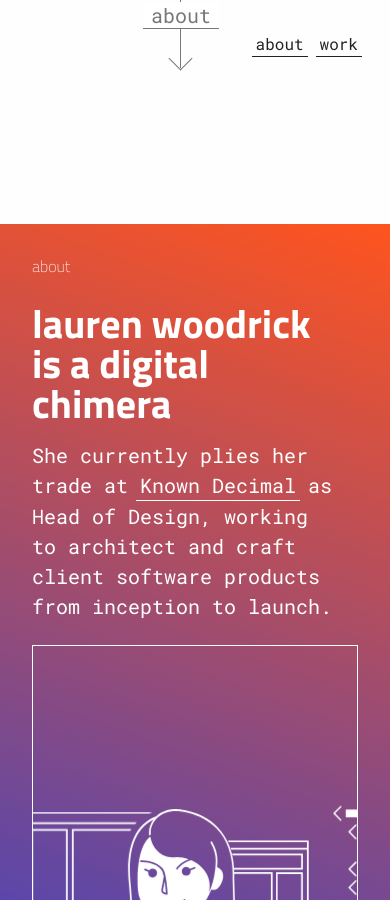
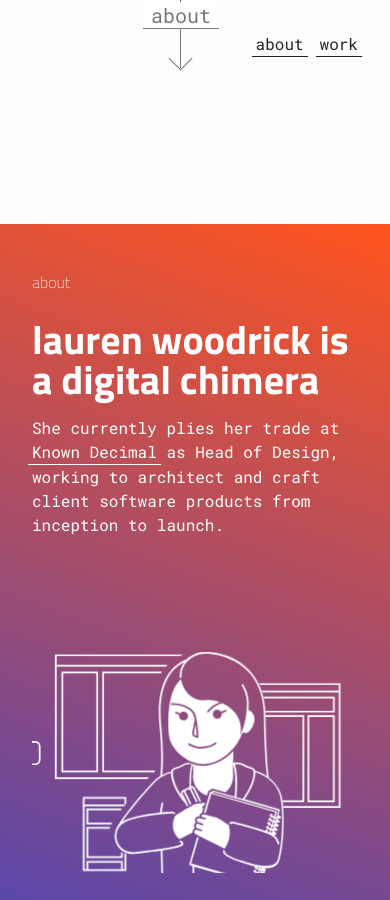
Before and after one commit to lwoodrick/lwoodrick.github.io, a Jekyll site: the page built from index.html, in a window 390 px wide and 900 px high, scrolled down 733 px. Built offline with Jekyll 4.4.1, drawn with Linux system fonts in a browser that asks for light colours; some of the changed text lies outside the part shown.

Commit message:
Uhhhhh—

```diff
--- a/_sass/_utilities.scss
+++ b/_sass/_utilities.scss
@@ -63,25 +63,25 @@
 .fs-1 {
   font-size: 1rem;
 
-  @media (max-height: 900px) {
+  @media (max-width: 1024px) {
     font-size: 0.85rem;
   }
 }
 .fs-1-5 {
   font-size: 1.5rem;
 
-  @media (max-height: 900px) {
+  @media (max-width: 1440px) {
     font-size: 1rem;
   }
 }
 .fs-2 {
   font-size: 2rem;
 
-  @media (max-height: 900px) {
-    font-size: 1.5rem;
+  @media (max-height: 1024px) {
+    font-size: 1rem;
   }
   @media (max-width: 600px) {
-    font-size: 1.25rem;
+    font-size: 1rem;
   }
 }
 .fs-4 {
@@ -94,11 +94,11 @@
 .fs-6 {
   font-size: 6rem;
 
-  @media (max-height: 1300px), (max-width: 1300px) {
+  @media (max-width: 1440px) {
     font-size: 4rem;
   }
 
-  @media (max-width: 600px) {
+  @media (max-width: 900px) {
     font-size: 2.5rem;
   }
 }
--- a/_sass/modules/_lists.scss
+++ b/_sass/modules/_lists.scss
@@ -8,6 +8,7 @@
 // Standard List
 
 ul.list {
+  @extend .fs-1;
   margin-top: 0.5rem;
   padding-left: 1.75rem;
   line-height: 1.25;
--- a/_sass/pages/_home.scss
+++ b/_sass/pages/_home.scss
@@ -55,11 +55,13 @@
   grid-template-rows: 1fr auto 1fr;
   grid-template-columns: 1fr 2fr 1fr;
   background: $brand-gradient;
-  height: 100vh;
+  height: auto;
+  padding: 2rem 2rem 0 2rem;
   grid-template-areas: ". . ." "about about about" ". . .";
 
   .content {
     grid-area: about;
+    margin: 1rem auto 0 auto;
   }
   @media (max-width: 1024px) {
     grid-template-rows: 1fr;
@@ -78,25 +80,13 @@
   align-content: flex-start;
   color: $white;
   height: auto;
-  // max-height: 50rem;
-  // grid-template-rows: 4rem calc(100vh - 4rem);
-  // grid-template-columns: 1fr 1fr 1fr;
-  // grid-column-gap: 2rem;
-  // grid-template-areas: "section-name skills skills" "copy skills skills";
-  @media (max-width: 1300px) {
-    // grid-template-areas: "section-name skills skills" "copy skills skills";
-  }
   @media (max-width: 768px) {
     margin: unset;
     max-height: none;
     height: auto;
-    // grid-template-columns: 1fr;
-    // grid-template-rows: 3rem auto 1fr;
-    // grid-template-areas: "section-name" "copy" "skills";
   }
   // Grid Area Assignment
   .section-title {
-    // grid-area: section-name;
     flex: 1 1 100vw;
     height: 4rem;
 
@@ -104,37 +94,30 @@
       height: 3rem;
     }
   }
-
   .section-copy {
-    // grid-area: copy;
     box-sizing: border-box;
     padding-right: 1rem;
     flex: 1 1 33%;
-    @media (max-width: 1300px) {
-      // margin-right: 2rem;
-    }
+    margin: 0rem 0 2rem 0;
+
     @media (max-width: 768px) {
-      // margin-bottom: 1.5rem;
-    }
-    @media (max-width: 600px) {
-      // margin-right: 0;
+      flex-basis: 100%;
+      padding-right: 0;
+      margin-bottom: 0;
     }
   }
 
   .section-sidebar__container {
     box-sizing: border-box;
     padding-left: 1rem;
-    // grid-area: skills;
     position: relative;
-    // bottom: 0;
     flex: 1 1 66%;
     overflow: hidden;
-    border: 1px solid $white;
-    height: 60vh;
+    width: 100%;
 
     @media (max-width: 768px) {
-      max-height: 100vmin;
-
+      flex-basis: 100%;
+      padding-right: 0;
     }
   }
 
@@ -145,18 +128,18 @@
     display: flex;
     flex-direction: row;
     height: 100%;
-    bottom: 0;
+    bottom: -5px;
     transition: left 0.2s ease-in;
+
+    @media (max-width: 768px) {
+      height: 80vw;
+    }
 
     & > svg {
       position: relative;
       flex: 0 0 100%;
       width: 100%;
       height: auto;
-    }
-
-    @media(max-width: 768px) {
-      left: -110%;
     }
   }
 
@@ -177,34 +160,48 @@
       background-color: rgba(0, 0, 0, 0.2);
     }
   }
-  .style-selector__group {
-    display: flex;
-    justify-content: space-between;
-    align-items: center;
-    text-transform: capitalize;
-    margin-bottom: 1rem;
+}
 
-    @media (max-width: 768px) {
-      justify-content: flex-end;
-    }
+// About Subsection
+
+.row--about-subsection {
+  display: block;
+  background-color: $black;
+  color: $white;
+  border-top: 1px solid $white;
+  border-bottom: 1px solid $white;
+}
+
+.content--about-subsection {
+  display: flex;
+  height: auto;
+  width: 100%;
+
+  &>div {
+    flex: 1 1 calc(33.333% - 21.333px);
   }
 
-  .style-selector__group__title {
+  .section-lede h3 {
+    @extend .fs-4;
+    margin-bottom: 1rem;
+  }
+
+  .section-link--work {
+    @extend .fs-2;
     display: inline-block;
-    margin-right: 0.5rem;
+    background-color: $brand-orange;
+    padding: 0.5rem;
+    color: white;
+    text-decoration: none;
 
-    @media (max-width: 768px) {
-      display: none;
+    &:focus,
+    &:hover {
+      background-color: darken($brand-orange, 10%);
     }
   }
 
   .section-sidebar {
-    position: absolute;
-    z-index: 2;
-    top: 1rem;
-    right: 0;
     align-self: flex-start;
-    max-width: 20rem;
     margin-left: auto;
     border: none;
     @media (max-width: 768px) {
@@ -224,88 +221,106 @@
     justify-content: space-between;
     align-items: center;
     position: relative;
-    overflow: hidden;
-    background: rgba(0,0,0,0.2);
-    margin-top: 1rem;
-    max-width: 20rem;
-    margin-left: auto;
-    padding: 0 1rem;
-    border: $border-white;
     transition: $transition;
 
-    &.open {
-      transition: $transition;
-      background: rgba(0,0,0,0.4);
-    }
     @media (max-width: 768px) {
       margin-top: 0;
       max-width: none;
+    }
 
-      &.open {
-        transition: $transition;
-        background: rgba(0,0,0,0.8);
+    ul.list {
+      margin: 0;
+      padding: 0 0 0 3.5rem;
+
+      li:not(:last-child) {
+        margin-bottom: 2rem;
+
+        @media (max-width: 1024px) {
+          margin-bottom: 1rem;
+        }
       }
     }
   }
 
-  .section-sidebar__stats__toggle {
-    background-color: transparent;
-    box-shadow: none;
-    border: none;
-    font-weight: bold;
-    color: $white;
-    line-height: 1;
+  .style-selector {
+    margin: -2rem 0;
+    padding: 2rem 0;
+    border-left: 1px solid $white;
+  }
 
-    // Displayed Icon
+  .style-selector__group {
+    display: flex;
+    flex-direction: column;
+    justify-content: space-between;
+    align-items: flex-end;
+    text-transform: lowercase;
 
-    span.open { display: inline-block; }
-    span.close { display: none; }
-
-    &.open span.open { display: none; }
-    &.open span.close { display: inline-block; }
-
-    // Collapse Section Control
-
-    &+ .list {
-      transition: $transition;
-      margin: 0;
-      max-height: 0px;
-      flex: 1 1 100%;
+    @media (max-width: 1024px) {
+      flex-direction: row;
+      flex-wrap: wrap;
     }
 
-    &.open + .list {
-      max-height: 1000px;
-      margin-bottom: 1rem;
-    }
-  }
-
-  .section-link {
-    z-index: 2;
-    margin-right: 0;
-    border-bottom: 0;
-    background-color: inherit;
-    position: absolute ;
-    bottom: 6rem;
-    right: 1rem;
-
-    @media (max-width: 768px), (max-height: 799px) {
-      bottom: 1rem;
+    @media (max-width: 768px) {
+      justify-content: flex-end;
     }
 
-    @media (max-width: 480px) {
-      &:before, &:after { display: none; }
+    .style-selector__group__title {
+      text-transform: uppercase;
+      display: inline-block;
+      margin-right: 0.5rem;
+      margin-bottom: 1rem;
+
+      @media (max-width: 1024px) {
+        flex: 1 1 100%;
+        margin-left: 1.25rem;
+      }
     }
 
-    &:link,
-    &:visited {
-      border-bottom: none;
+    a {
+      cursor: pointer;
+
+      &:hover, &:focus {
+        span { background-color: rgba($brand-blue, 0.5); }
+      }
+
+      @media (max-width: 1024px) {
+        flex: 1 1 33.3%;
+        text-align: center;
+      }
     }
 
-    &:focus,
-    &:hover {
-      border-bottom: none;
-      background: none !important;
+    a span {
+      display: inline-block;
+      font-size: 1.5rem;
+      line-height: 2.5rem;
+      vertical-align: middle;
+      height: 3rem;
+      width: 3rem;
+      border: 1px solid $white;
+      border-radius: 2rem;
+      text-align: center;
+      margin-bottom: 0.75rem;
+
+      i { vertical-align: middle; }
+
+      &:hover, &:focus {
+        background-color: rgba($brand-blue, 0.5);
+      }
+
+      @media (max-width: 1024px) {
+        display: block;
+        margin: 0.5rem auto 0;
+      }
     }
+
+    a:last-child span {
+      margin-bottom: 0;
+    }
+
+    a.selected {
+      span { background-color: $brand-blue; }
+    }
+
   }
 }
 // Work Listing
@@ -326,7 +341,6 @@
   @media (max-width: 1024px) {
     grid-template-areas: "work work work";
     grid-template-rows: auto;
-    // overflow: auto;
     height: min-content;
   }
 }
@@ -352,9 +366,6 @@
   // Grid Area Assignment
   .section-title {
     grid-area: section-name;
-    @media (max-width: 1024px) {
-      color: $white;
-    }
   }
 
   .section-copy {
--- a/index.html
+++ b/index.html
@@ -41,7 +41,7 @@
     <div class="content content--about-subsection">
       <div class="section-lede">
         <h3>i've got skills<br/>to fit the bills</h3>
-        <a class="section-link section-link--reverse link-to-work" href="#work"><span>Let's show you what I've got</span></a>
+        <a class="section-link--work" href="#work"><span>Let's show you what I've got</span></a>
       </div>
       <div class="section-sidebar">
         <div id="statsContainer" class="section-sidebar__stats open">
```
Also changed, not shown: other parts of index.html (+1 -1 lines), _includes/dev-lauren.svg, _includes/ux-lauren.svg.
